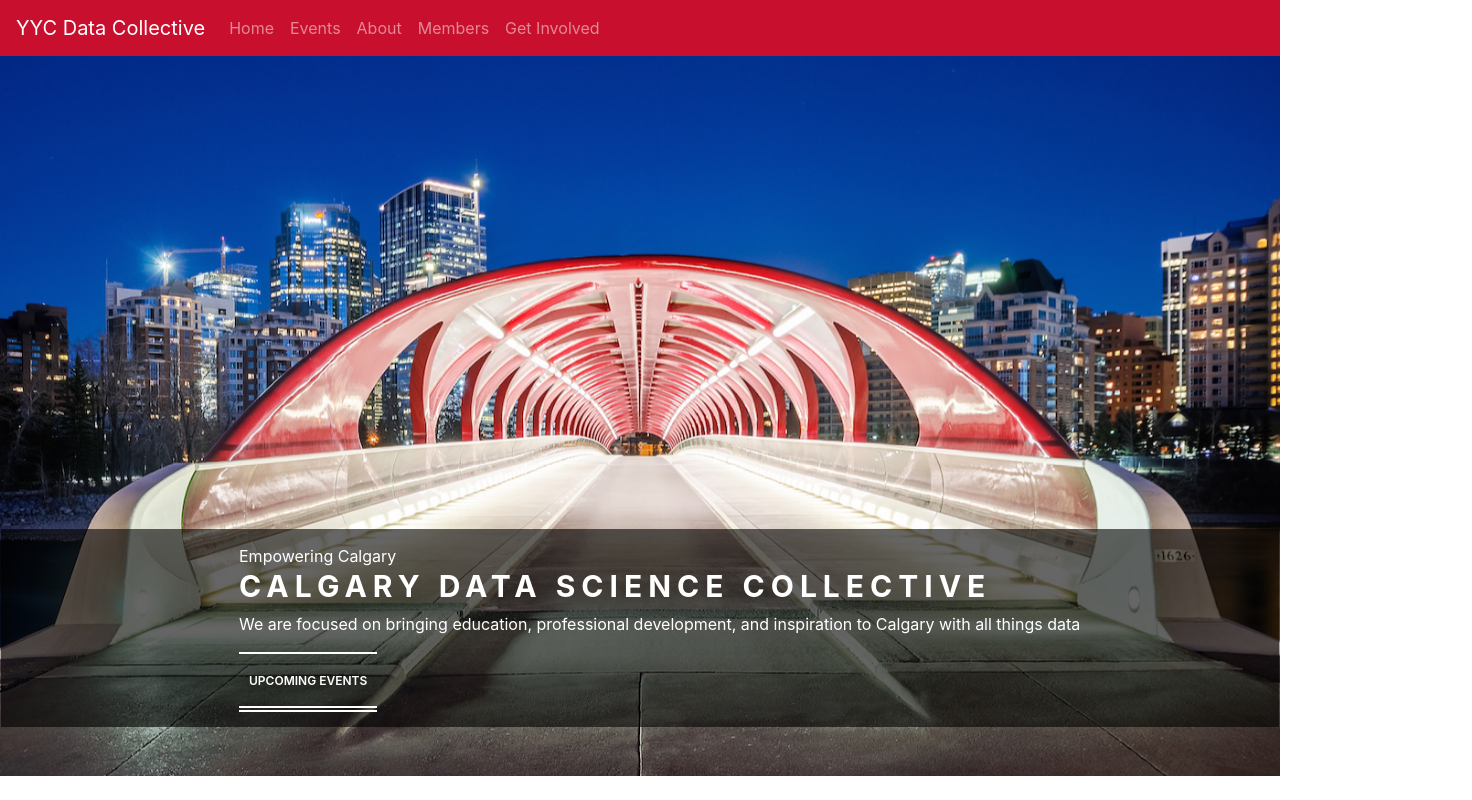
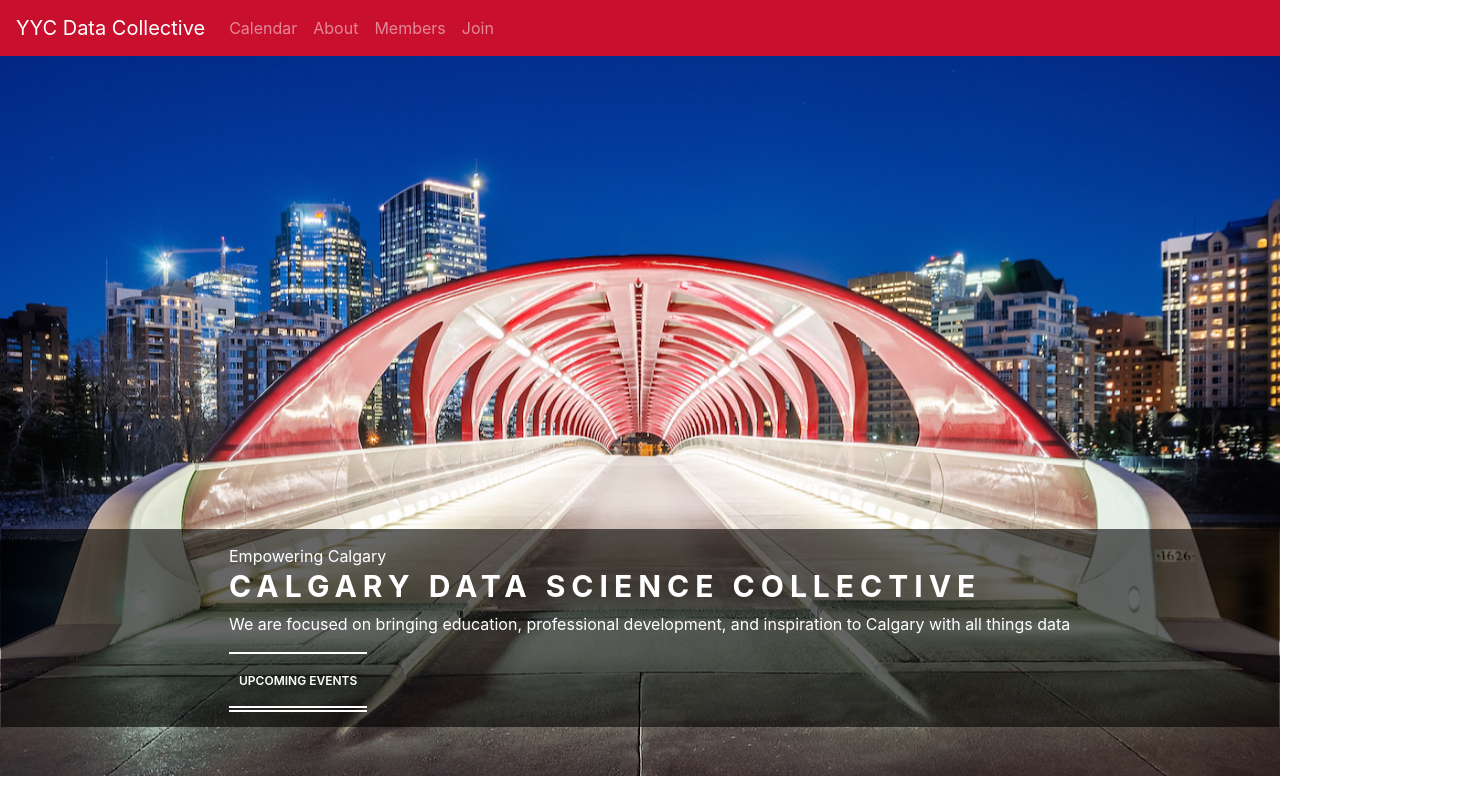
Before and after one commit to benreeves/yycdata, a React (Create React App) app in the folder client/: page / in a window 1280 px wide. Shown: the whole page, 1472 px wide, since content can reach past the window. Built offline with nearby package versions, Linux system fonts and the light colour scheme.

Commit message:
Add reactstrap and fix alignment issue on landing

```diff
--- a/client/package.json
+++ b/client/package.json
@@ -10,7 +10,8 @@
     "react-big-calendar": "^0.20.4",
     "react-dom": "^16.8.5",
     "react-router-dom": "^5.0.0",
-    "react-scripts": "2.1.8"
+    "react-scripts": "2.1.8",
+    "reactstrap": "^8.0.0"
   },
   "scripts": {
     "start": "react-scripts start",
--- a/client/src/App.js
+++ b/client/src/App.js
@@ -1,143 +1,30 @@
-import React, { Component } from 'react';
+import React from 'react';
+import YYCCalendar from './YYCCalendar';
+import {
+  Collapse,
+  Navbar,
+  NavbarToggler,
+  NavbarBrand,
+  Nav,
+  NavItem,
+  NavLink } from 'reactstrap';
 import './App.css';
-import axios from 'axios';
-import environment from './environment';
-import Calendar from 'react-big-calendar'
 import Members from './Members'
-import "react-big-calendar/lib/css/react-big-calendar.css";
-import moment from 'moment'
 
 import { BrowserRouter as Router, Route, Link } from "react-router-dom";
-
-const apiRoot = environment.apiRoot;
-
-const localizer = Calendar.momentLocalizer(moment)
-
-
-class MyEvent extends Component {
-  constructor(event) {
-    super(event)
-    this.state = { event: event.event }
-  }
-
-  handleClick = () => {
-    console.log('clicked')
-    window.open(this.state.event.resource.link);
-  }
-
-  render = () => {
-    return (
-      <div onClick={(e) => this.handleClick(e)}>
-        <span><strong>{this.state.event.title} </strong></span>
-      </div>
-
-    )
-  }
-}
-
-class YYCCalendar extends Component {
-  constructor(props) {
-    super(props);
-
-    this.state = {
-      events: []
-    };
-
-    this.setState = this.setState.bind(this);
-    this.groups = this.groups.bind(this);
-
-
-  }
-
-  extendEvents = (old, toAdd) => {
-    return old.concat(toAdd);
-  }
-
-  groups = () => {
-    return axios.get(apiRoot + '/groups')
-      .then(response => {
-        const data = response.data;
-        return data.map(x => x.id);
-      });
-  }
-
-  getEventsFor = (group) => {
-    return axios.get(apiRoot + '/events/' + group)
-      .then(response => {
-        const data = response.data;
-        const events = [];
-        if (!data.length) return [];
-        for (let i = 0; i < data.length; i++) {
-          const event = data[i];
-          const start = moment(event.local_date + " " + event.local_time);
-          const end = moment(start).add(event.duration, 'ms');
-          events.push({
-            start: new Date(start),
-            end: new Date(end),
-            title: event.name,
-            resource: {
-              venue: event.venue,
-              group: group,
-              link: event.link
-
-            }
-            ,
-
-          })
-
-          return events
-        }
-
-      })
-  }
-
-  componentDidMount = () => {
-    this.setState({
-      events: []
-    })
-    this.groups().then(groupIds => {
-      let requests = groupIds.map(this.getEventsFor)
-      Promise.all(requests)
-        .then(eventsArrays => {
-          let allEvents = eventsArrays.reduce((a, b) => a.concat(b))
-          this.setState({ events: allEvents });
-        })
-    })
-
-  }
-
-  render() {
-    return (
-      <div className='m-2'>
-
-        <h2>Upcoming Events</h2>
-        <div className="mt-2">
-
-        <Calendar
-          localizer={localizer}
-          defaultDate={new Date()}
-          defaultView="month"
-          events={this.state.events}
-          components={{ event: MyEvent }}
-          style={{ height: "75vh" }}
-        />
-        </div>
-      </div>
-    );
-  }
-}
 
 
 function Index() {
   return (
     <div className="yyc-bg-full">
       <div className="landing-content">
-        <table style={{height: "inherit", width: "100%"}}>
+        <table style={{ height: "inherit", width: "100%" }}>
           <tbody>
             <tr>
-              <td class="align-bottom">
+              <td className="align-bottom">
                 <div className="row-fluid">
                   <div className="landing-content-bg mb-5">
+                    <div className="row">
                       <div className="col offset-2">
                         <span className="sp-sub-title">Empowering Calgary</span>
                         <h3 className="sp-title">Calgary Data Science Collective</h3>
@@ -145,6 +32,7 @@ function Index() {
                           We are focused on bringing education, professional development, and inspiration to Calgary with all things data
                       </p>
                         <Link className="site-btn light" to="/calendar">Upcoming Events</Link>
+                      </div>
                     </div>
                   </div>
                 </div>
@@ -166,11 +54,88 @@ function Groups() {
   return <h2>Groups</h2>;
 }
 
-function AppRouter() {
+// function AppRouter() {
+//   return (
+//     <Router>
+//       <div>
+//         <nav className="navbar navbar-expand-lg navbar-dark bg-dark yyc-red">
+//           <a className="navbar-brand" href="#">YYC Data Collective</a>
+//           <button className="navbar-toggler" type="button" data-toggle="collapse" data-target="#navbarSupportedContent" aria-controls="navbarSupportedContent" aria-expanded="false" aria-label="Toggle navigation">
+//             <span className="navbar-toggler-icon"></span>
+//           </button>
+//           <div className="collapse navbar-collapse" id="navbarSupportedContent">
+//             <ul className="navbar-nav mr-auto">
+//               <li className="nav-item">
+//                 <Link className="nav-link" to="/">Home</Link>
+//               </li>
+//               <li className="nav-item">
+//                 <Link className="nav-link" to="/calendar">Events</Link>
+//               </li>
+//               <li className="nav-item">
+//                 <Link className="nav-link" to="/about">About</Link>
+//               </li>
+//               <li className="nav-item">
+//                 <Link className="nav-link" to="/members">Members</Link>
+//               </li>
+//               <li className="nav-item">
+//                 <Link className="nav-link" to="/groups">Get Involved</Link>
+//               </li>
+//             </ul>
+//           </div>
+
+//         </nav>
+
+//         <div className="app-content">
+//           <Route path="/" exact component={Index} />
+//           <Route path="/calendar" component={YYCCalendar} />
+//           <Route path="/about" component={About} />
+//           <Route path="/groups" component={Groups} />
+//           <Route path="/members" component={Members} />
+//         </div>
+//       </div>
+//     </Router>
+//   );
+// };
+
+class AppRouter extends React.Component {
+  constructor(props) {
+    super(props);
+
+    this.toggle = this.toggle.bind(this);
+    this.state = {
+      isOpen: false
+    };
+  }
+  toggle() {
+    this.setState({
+      isOpen: !this.state.isOpen
+    });
+  }
+  render() {
     return (
       <Router>
         <div>
-        <nav className="navbar navbar-expand-lg navbar-dark bg-dark yyc-red">
+          <Navbar color="dark" dark expand="md" className="yyc-red">
+            <NavbarBrand href="/">YYC Data Collective</NavbarBrand>
+            <NavbarToggler onClick={this.toggle} />
+            <Collapse isOpen={this.state.isOpen} navbar>
+              <Nav navbar>
+                <NavItem>
+                  <NavLink href="/calendar">Calendar</NavLink>
+                </NavItem>
+                <NavItem>
+                  <NavLink href="/about">About</NavLink>
+                </NavItem>
+                <NavItem>
+                  <NavLink href="/members">Members</NavLink>
+                </NavItem>
+                <NavItem>
+                  <NavLink href="/join">Join</NavLink>
+                </NavItem>
+              </Nav>
+            </Collapse>
+          </Navbar>
+          {/* <nav className="navbar navbar-expand-lg navbar-dark bg-dark yyc-red">
           <a className="navbar-brand" href="#">YYC Data Collective</a>
           <button className="navbar-toggler" type="button" data-toggle="collapse" data-target="#navbarSupportedContent" aria-controls="navbarSupportedContent" aria-expanded="false" aria-label="Toggle navigation">
             <span className="navbar-toggler-icon"></span>
@@ -195,7 +160,7 @@ function AppRouter() {
             </ul>
           </div>
 
-        </nav>
+        </nav> */}
 
           <div className="app-content">
             <Route path="/" exact component={Index} />
@@ -206,7 +171,9 @@ function AppRouter() {
           </div>
         </div>
       </Router>
+
     );
-};
+  }
+}
 
 export default AppRouter;
--- /dev/null
+++ b/client/src/YYCCalendar.js
@@ -0,0 +1,126 @@
+import React, { Component } from 'react';
+import axios from 'axios';
+import environment from './environment';
+import Calendar from 'react-big-calendar'
+import "react-big-calendar/lib/css/react-big-calendar.css";
+import moment from 'moment'
+
+const apiRoot = environment.apiRoot;
+
+const localizer = Calendar.momentLocalizer(moment)
+
+class MyEvent extends Component {
+  constructor(event) {
+    super(event)
+    this.state = { event: event.event }
+  }
+
+  handleClick = () => {
+    console.log('clicked')
+    window.open(this.state.event.resource.link);
+  }
+
+  render = () => {
+    return (
+      <div onClick={(e) => this.handleClick(e)}>
+        <span><strong>{this.state.event.title} </strong></span>
+      </div>
+
+    )
+  }
+}
+
+
+class YYCCalendar extends Component {
+  constructor(props) {
+    super(props);
+
+    this.state = {
+      events: []
+    };
+
+    this.setState = this.setState.bind(this);
+    this.groups = this.groups.bind(this);
+
+
+  }
+
+  extendEvents = (old, toAdd) => {
+    return old.concat(toAdd);
+  }
+
+  groups = () => {
+    return axios.get(apiRoot + '/groups')
+      .then(response => {
+        const data = response.data;
+        return data.map(x => x.id);
+      });
+  }
+
+  getEventsFor = (group) => {
+    return axios.get(apiRoot + '/events/' + group)
+      .then(response => {
+        const data = response.data;
+        const events = [];
+        if (!data.length) return [];
+        for (let i = 0; i < data.length; i++) {
+          const event = data[i];
+          const start = moment(event.local_date + " " + event.local_time);
+          const end = moment(start).add(event.duration, 'ms');
+          events.push({
+            start: new Date(start),
+            end: new Date(end),
+            title: event.name,
+            resource: {
+              venue: event.venue,
+              group: group,
+              link: event.link
+
+            }
+            ,
+
+          })
+
+          return events
+        }
+
+      })
+  }
+
+  componentDidMount = () => {
+    this.setState({
+      events: []
+    })
+    this.groups().then(groupIds => {
+      let requests = groupIds.map(this.getEventsFor)
+      Promise.all(requests)
+        .then(eventsArrays => {
+          let allEvents = eventsArrays.reduce((a, b) => a.concat(b))
+          this.setState({ events: allEvents });
+        })
+    })
+
+  }
+
+  render() {
+    return (
+      <div className='m-2'>
+
+        <h2>Upcoming Events</h2>
+        <div className="mt-2">
+
+        <Calendar
+          localizer={localizer}
+          defaultDate={new Date()}
+          defaultView="month"
+          events={this.state.events}
+          components={{ event: MyEvent }}
+          style={{ height: "75vh" }}
+        />
+        </div>
+      </div>
+    );
+  }
+}
+
+export default YYCCalendar;
```
Also changed, not shown: 1 other file (tests, documents, lock files or other folders). Lines whose indentation alone changed are shown as unchanged.
